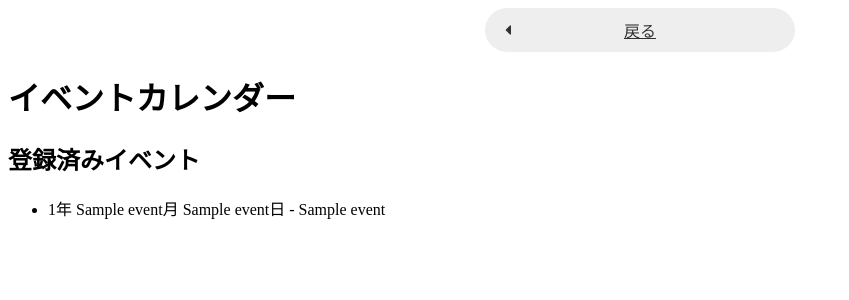
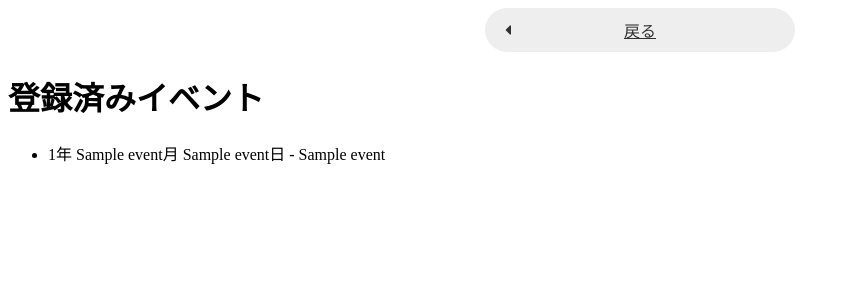
Before and after one commit to inet26-teamA/main, a Flask app: template templates/past_events.html in a window 1280 px wide. Shown: the top 300 px of the page, without its empty margins (0-849 px from the left). Run offline with Flask 3, Linux system fonts and the light colour scheme; the template is opened without the code that fills it: most values are stand-ins (such as "Sample title", 1, 10 or a date in 2020); parts of the project's set-up code (start-up, migrations or seed data) failed here and were passed over; some libraries are stand-ins or nearby versions.

Commit message:
過去のイベントのタイトルを変更

```diff
--- a/templates/past_events.html
+++ b/templates/past_events.html
@@ -15,10 +15,8 @@
         <a href="/">戻る</a>
     </div>
 
-    <h1>イベントカレンダー</h1>
-
     <!-- カレンダー表示 -->
-    <h2>登録済みイベント</h2>
+    <h1>登録済みイベント</h1>
     <ul>
         {% for event in events %}
         <li>{{ event[0] }}年 {{ event[1] }}月 {{ event[2] }}日 - {{ event[3] }}</li>
```
